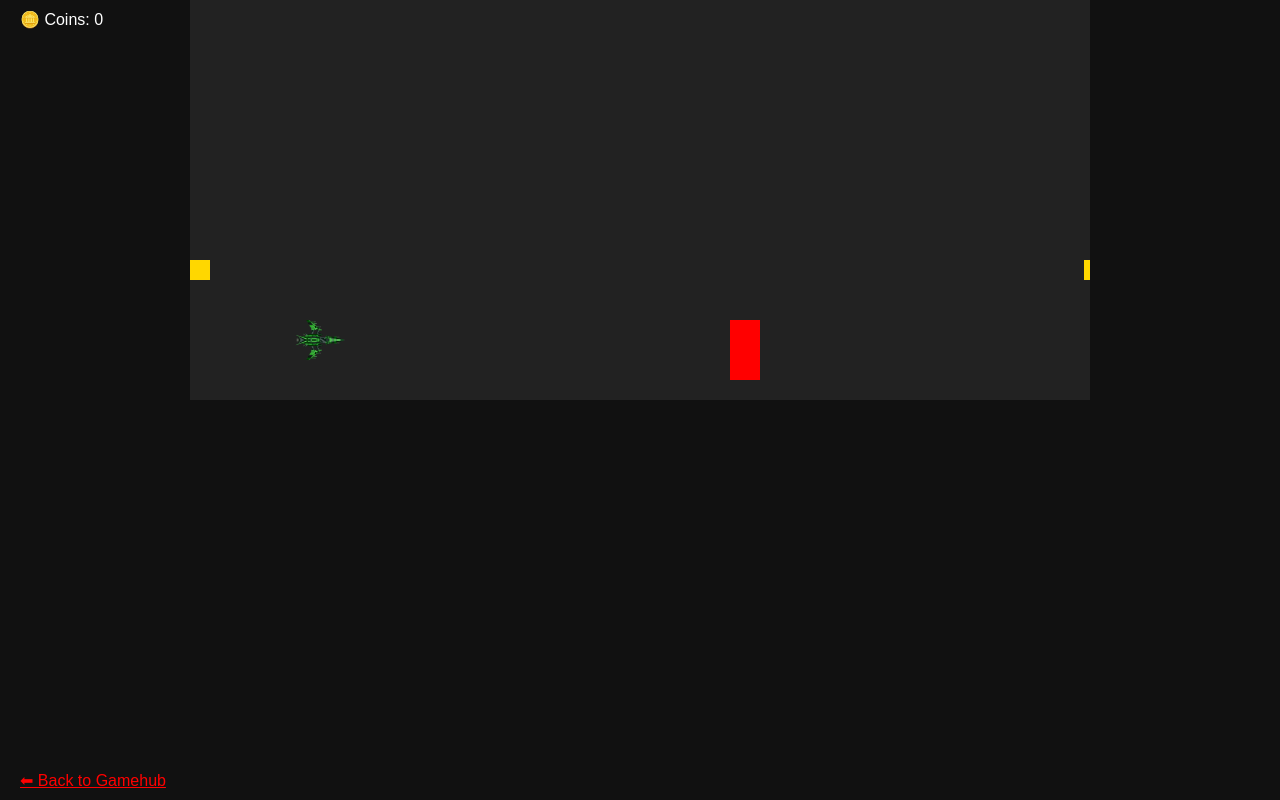
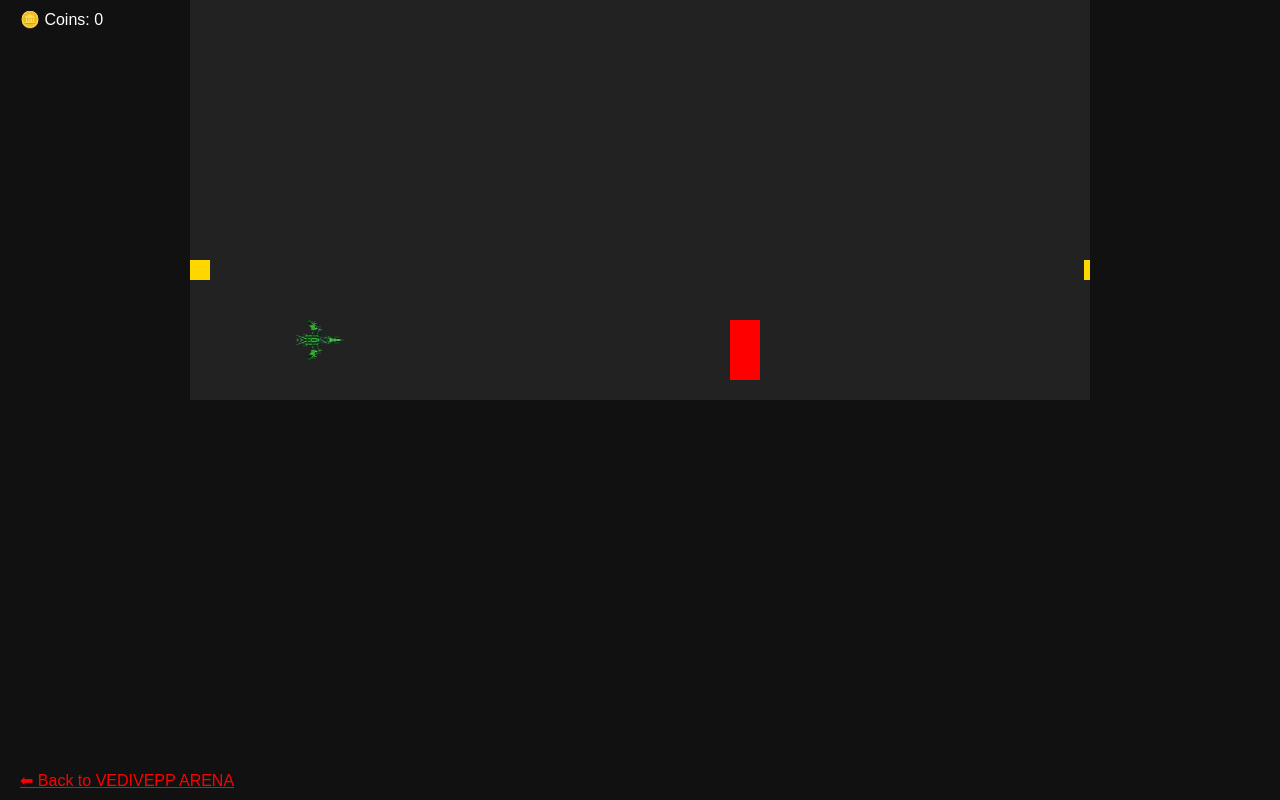
Before and after one commit to MINNAL-THOR/gamehube2.0, a plain HTML site: page games/runner.html in a window 1280 px wide. Drawn offline with Linux system fonts and the light colour scheme.

Commit message:
Update runner.html

```diff
--- a/games/runner.html
+++ b/games/runner.html
@@ -40,7 +40,7 @@
 
 <canvas id="gameCanvas" width="900" height="400"></canvas>
 
-<a href="../index.html">⬅ Back to Gamehub</a>
+<a href="../index.html">⬅ Back to VEDIVEPP ARENA</a>
 
 <script>
 const canvas = document.getElementById("gameCanvas");
```
